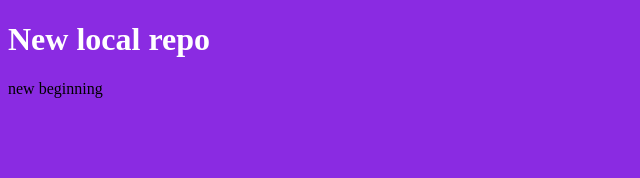
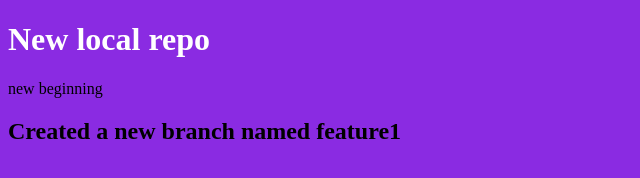
Before and after one commit to Ashwini-ash-000/localRepo, a plain HTML site: page index.html in a window 1280 px wide. Shown: the whole page, without its empty margins (0-640 px from the left). Drawn offline with Linux system fonts and the light colour scheme.

Commit message:
Add new feature1

```diff
--- a/index.html
+++ b/index.html
@@ -9,5 +9,6 @@
 <body>
     <h1>New local repo </h1>
     <p>new beginning</p>
+    <h2>Created a new branch named feature1</h2>
 </body>
 </html>
```
